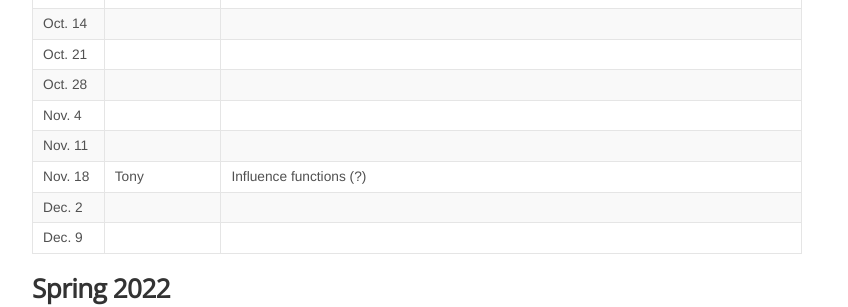
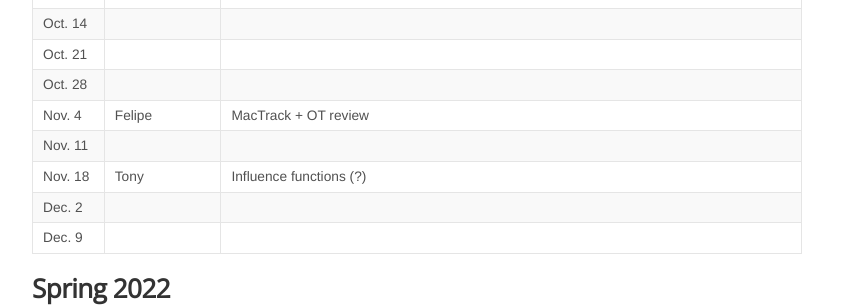
Before and after one commit to KordingLab/KordingLab.github.io, a Jekyll site: the page built from _posts/2021-01-01-upcoming-lab-teaching.md, in a window 1280 px wide and 900 px high, scrolled down 604 px. Shown: the part 152-459 px from the top of the window, without its empty margins (223-1071 px from the left). Built offline with Jekyll 4.4.1, drawn with Linux system fonts in a browser that asks for light colours; nearby versions of some CDN libraries; comment, search, counter and statistics services are not loaded.

Commit message:
add felipe's lab teaching

```diff
--- a/_posts/2021-01-01-upcoming-lab-teaching.md
+++ b/_posts/2021-01-01-upcoming-lab-teaching.md
@@ -24,7 +24,7 @@ Please list below, topics you would like to learn more about (you may share your
 | Oct. 14 |      |       |
 | Oct. 21 |      |       |
 | Oct. 28 |      |       |
-| Nov. 4  |      |       |
+| Nov. 4  | Felipe | MacTrack + OT review |
 | Nov. 11 |      |       |
 | Nov. 18 | Tony | Influence functions (?) |
 | Dec. 2  |      |       |
```
